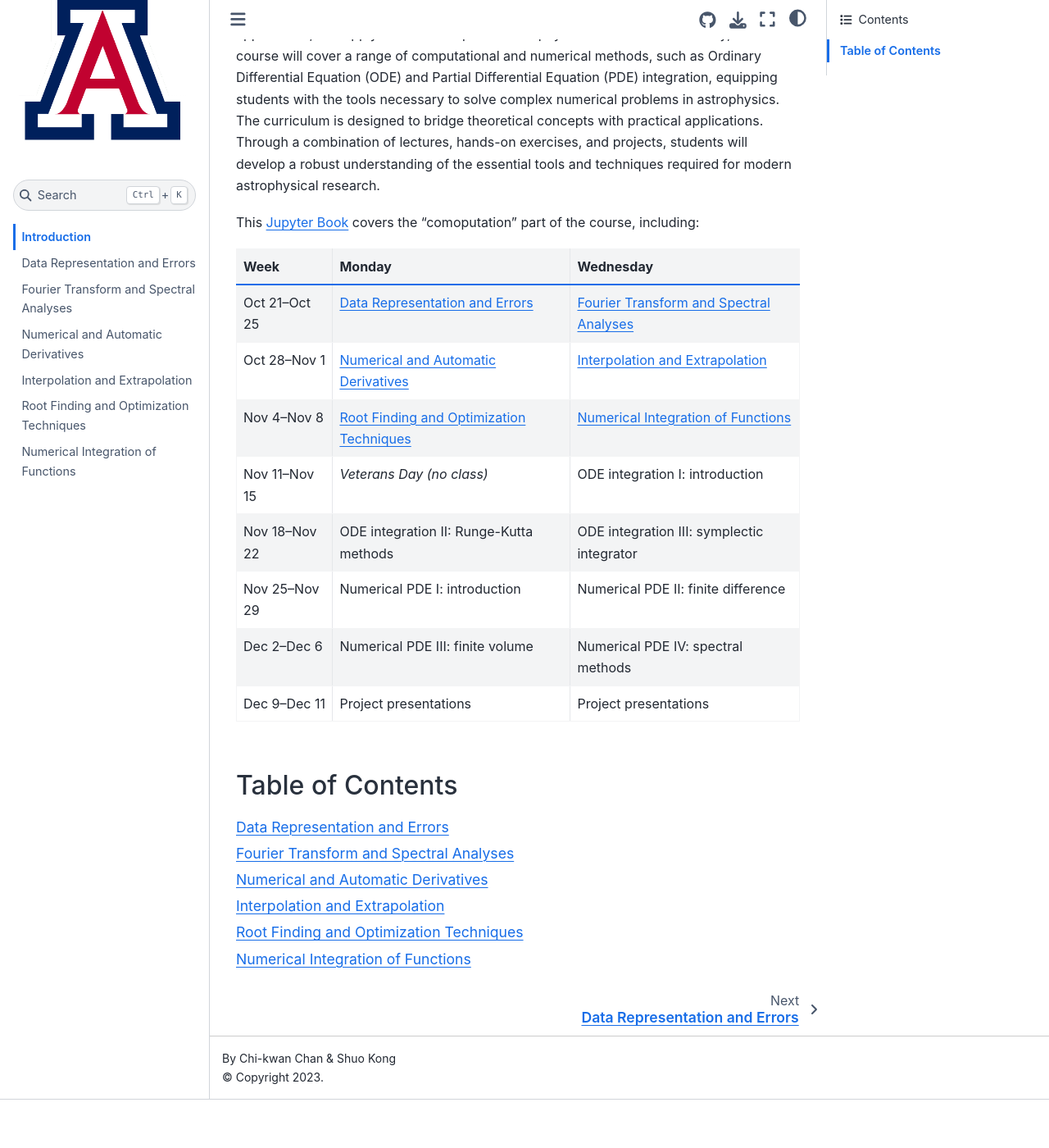
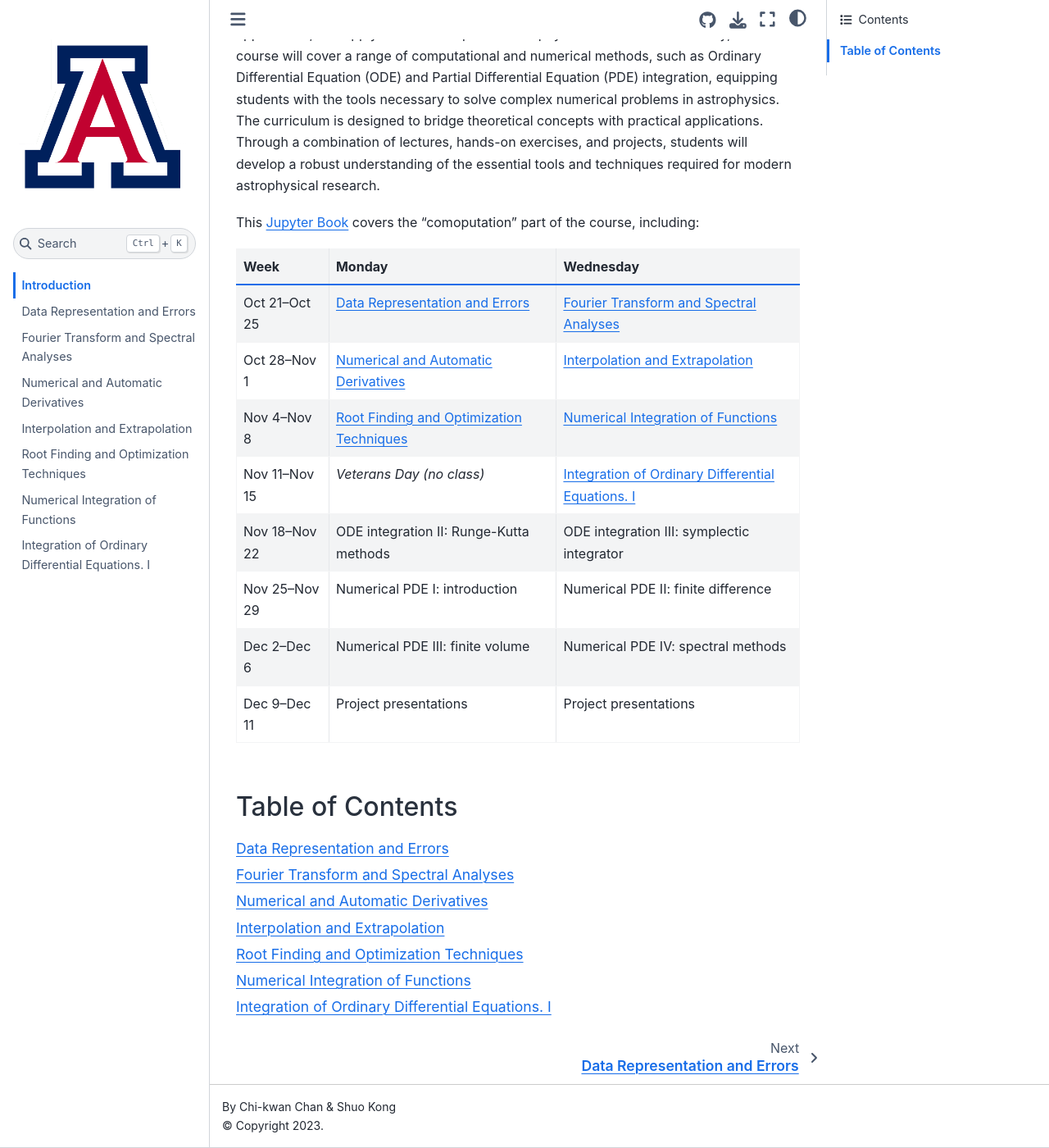
Before and after one commit to ua-2024q3-astr513/astr513, a Jupyter Book: the page built from docs/intro.md, in a window 1280 px wide and 1400 px high, scrolled down 212 px. Shown: the whole window at 82% size. Built offline with Jupyter Book 1.0.4 settings and Sphinx 7.4.7 and the Sphinx Book theme 1.1.4, drawn with Linux system fonts in a browser that asks for light colours; before the commit the page ends 1553 px from its top, so only the background shows below that.

Commit message:
Preparing the ODE lecture

```diff
--- a/docs/_toc.yml
+++ b/docs/_toc.yml
@@ -10,3 +10,4 @@ chapters:
 - file: interpolate
 - file: opt
 - file: integration
+- file: ode1
--- a/docs/intro.md
+++ b/docs/intro.md
@@ -27,7 +27,7 @@ covers the "comoputation" part of the course, including:
 | Oct 21--Oct 25 | [](data.md)                             | [](FT.md)                                  |
 | Oct 28--Nov  1 | [](derive.md)                           | [](interpolate.md)                         |
 | Nov  4--Nov  8 | [](opt.md)                              | [](integration.md)                         |
-| Nov 11--Nov 15 | *Veterans Day (no class)*               | ODE integration I: introduction            |
+| Nov 11--Nov 15 | *Veterans Day (no class)*               | [](ode1.md)                                |
 | Nov 18--Nov 22 | ODE integration II: Runge-Kutta methods | ODE integration III: symplectic integrator |
 | Nov 25--Nov 29 | Numerical PDE I: introduction           | Numerical PDE II: finite difference        |
 | Dec  2--Dec  6 | Numerical PDE III: finite volume        | Numerical PDE IV: spectral methods         |
```
Also changed, not shown: docs/ode1.md (added, +15 -0 lines).
